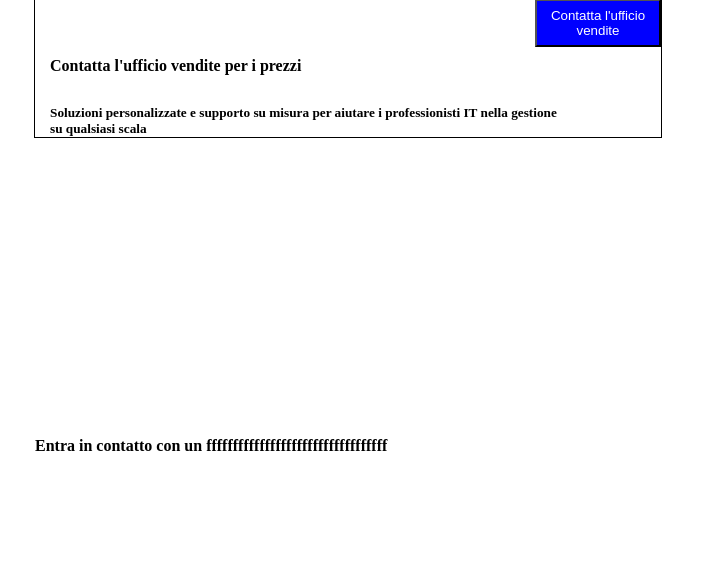
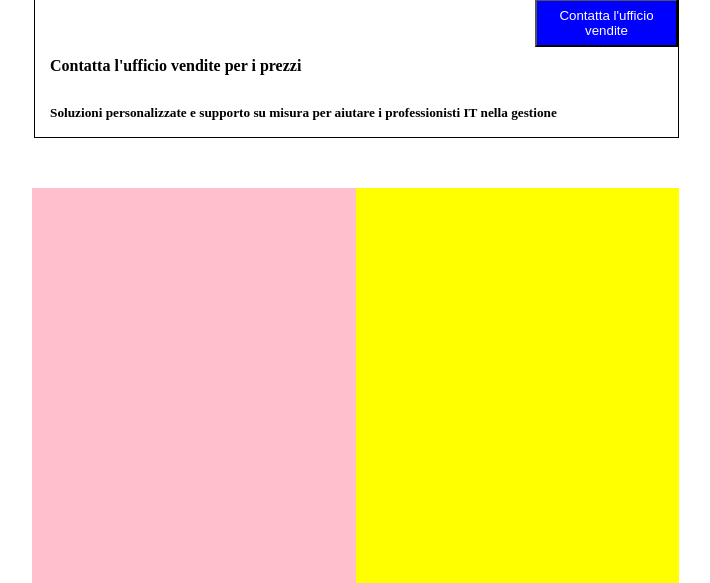
Before and after one commit to marco-scocca/htmlcss-dropbox, a plain HTML site: page index.html in a window 1280 px wide. Shown: the part 3080-3663 px from the top of the page, without its empty margins (266-976 px from the left). Drawn offline with Linux system fonts and the light colour scheme.

Commit message:
layout-partners

```diff
--- a/css/style.css
+++ b/css/style.css
@@ -24,7 +24,7 @@
     border: 1px;
 }
 
-.col50 {
+.col45 {
     height: 50px;
     width: 45%;
     border-color: 1px solid black;
@@ -242,7 +242,7 @@ li {
 
 .container-enterprise {
     margin-left: 285px;
-    margin-right: 367px;
+    margin-right: 350px;
     margin-top: 50px;
 }
 
@@ -277,3 +277,17 @@ li {
     margin-top: 300px;
 
 }
+
+.col50 {
+    height: 1200px;
+    width: 50%;
+    border-color: 1px solid black;
+    border: 1px;
+    padding-left: 50px;
+}
+
+.container-partners {
+    margin-left: 298px;
+    margin-right: 335px;
+    margin-top: 50px;
+}
--- a/index.html
+++ b/index.html
@@ -18,14 +18,14 @@
             <div class="col10">
                 <img class="logo" src="./img/logo-small.png" alt="logo">
             </div>
-            <div class="col50">
+            <div class="col45">
                 <ul class="ul-logo">
                     <li>Perchè dropbox</li>
                     <li>Funzioni</li>
                     <li>Piani e Prezzi</li>
                 </ul>
             </div>
-            <div class="col50">
+            <div class="col45">
                 <ul class="ul-accedi">
                     <li>Supporto</li>
                     <li>Contatta l'ufficio vendite</li>
@@ -193,14 +193,33 @@
                 <h4 class="margin10 margin-left">Contatta l'ufficio vendite per i prezzi</h4>
                 <h5 class="margin30 margin-left">Soluzioni personalizzate e supporto su misura per aiutare i
                     professionisti IT nella gestione</h5>
-                <h5 class="margin-left">su qualsiasi scala</h5>
-                <p class="testo-immagine inline"> <strong>Entra in contatto con un
-                        ffffffffffffffffffffffffffffffffff</strong></p>
-                <img class="img-partner align-left" src="./img/partner.png" alt="partner">
+            </div>
+        </div>
+        <div class="container-partners">
+            <div class="row">
+                <div class="col50 pink">
 
+                </div>
+                <div class="col50 yellow">
+
+                </div>
 
             </div>
         </div>
+
+
+
+
+
+
+        <h5 class="margin-left">su qualsiasi scala</h5>
+        <p class="testo-immagine inline"> <strong>Entra in contatto con un
+                ffffffffffffffffffffffffffffffffff</strong></p>
+        <img class="img-partner align-left" src="./img/partner.png" alt="partner">
+
+
+
+
 
     </main>
     <footer>
```
